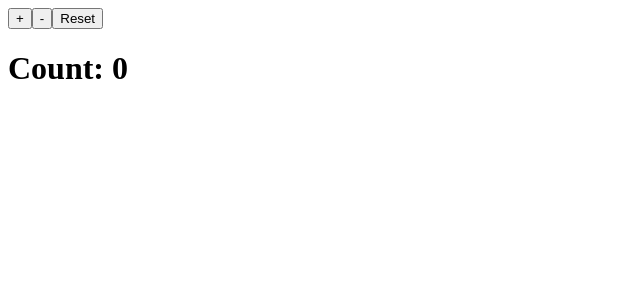
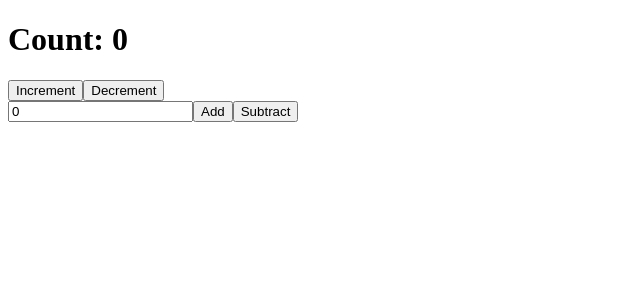
Before and after one commit to bibarys1327/react-demos, a React (Vite) app: page / in a window 1280 px wide. Shown: the top 300 px of the page, without its empty margins (0-640 px from the left). Built offline with nearby package versions, Linux system fonts and the light colour scheme.

Commit message:
Advance useReducer Hook

```diff
--- a/src/App.jsx
+++ b/src/App.jsx
@@ -1,29 +1,10 @@
 import React from "react";
-import { useReducer } from "react";
-
-const initialState = { count: 0 };
-
-const reducer = (state, action) => {
-  switch (action.type) {
-    case "increment":
-      return { ...state, count: state.count + 1 };
-    case "decrement":
-      return { ...state, count: state.count - 1 };
-    case "reset":
-      return { ...state, count: 0 };
-    default:
-      return state;
-  }
-};
+import Counter from "./components/Counter";
 
 const App = () => {
-  const [state, dispatch] = useReducer(reducer, initialState);
   return (
     <div>
-      <button onClick={() => dispatch({ type: "increment" })}>+</button>
-      <button onClick={() => dispatch({ type: "decrement" })}>-</button>
-      <button onClick={() => dispatch({ type: "reset" })}>Reset</button>
-      <h1>Count: {state.count}</h1>
+      <Counter />
     </div>
   );
 };
--- /dev/null
+++ b/src/components/Counter.jsx
@@ -0,0 +1,40 @@
+import React, { useReducer, useState } from "react";
+import { counterReducer, initialState } from "../counterReducer";
+
+const Counter = () => {
+  const [state, dispatch] = useReducer(counterReducer, initialState);
+  const [inputValue, setInputValue] = useState(0);
+  const handleIncrement = () => dispatch({ type: "increment" });
+  const handleDecrement = () => dispatch({ type: "decrement" });
+
+  const handleIncrementByAmount = () => {
+    dispatch({ type: "incrementByAmount", payload: +inputValue });
+    setInputValue(0);
+  };
+
+  const handleDecrementByAmount = () => {
+    dispatch({ type: "decrementByAmount", payload: +inputValue });
+    setInputValue(0);
+  };
+
+  return (
+    <div>
+      <h1>Count: {state.count}</h1>
+      <button onClick={handleIncrement}>Increment</button>
+      <button onClick={handleDecrement}>Decrement</button>
+
+      <div>
+        <input
+          type="number"
+          value={inputValue}
+          onChange={(e) => setInputValue(e.target.value)}
+        />
+
+        <button onClick={handleIncrementByAmount}>Add</button>
+        <button onClick={handleDecrementByAmount}>Subtract</button>
+      </div>
+    </div>
+  );
+};
+
+export default Counter;
--- /dev/null
+++ b/src/counterReducer.js
@@ -0,0 +1,18 @@
+const initialState = { count: 0 };
+
+function counterReducer(state, action) {
+  switch (action.type) {
+    case "increment":
+      return { count: state.count + 1 };
+    case "decrement":
+      return { count: state.count - 1 };
+    case "incrementByAmount":
+      return { count: state.count + action.payload };
+    case "decrementByAmount":
+      return { count: state.count - action.payload };
+    default:
+      return state;
+  }
+}
+
+export { initialState, counterReducer };
```
